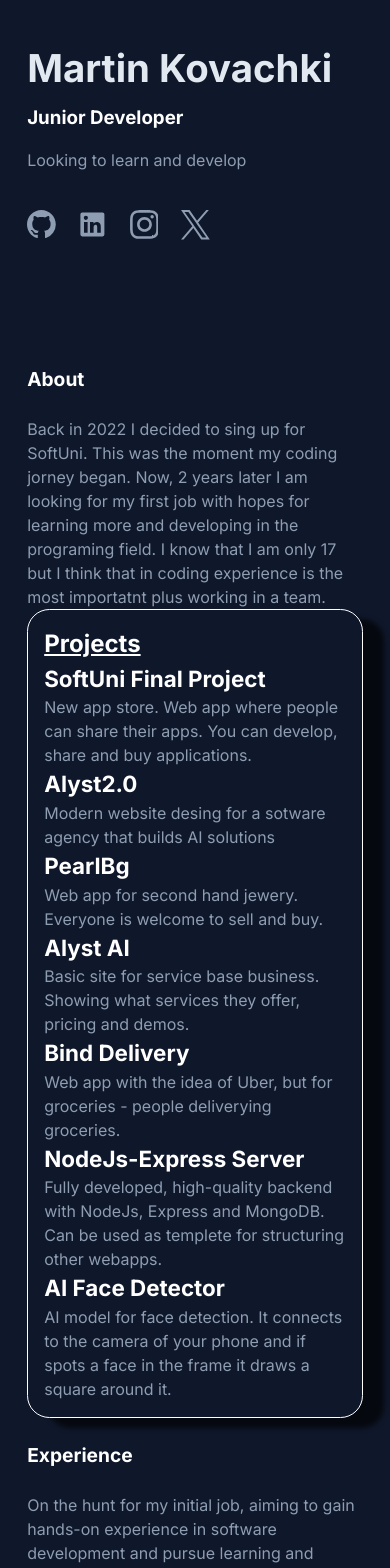
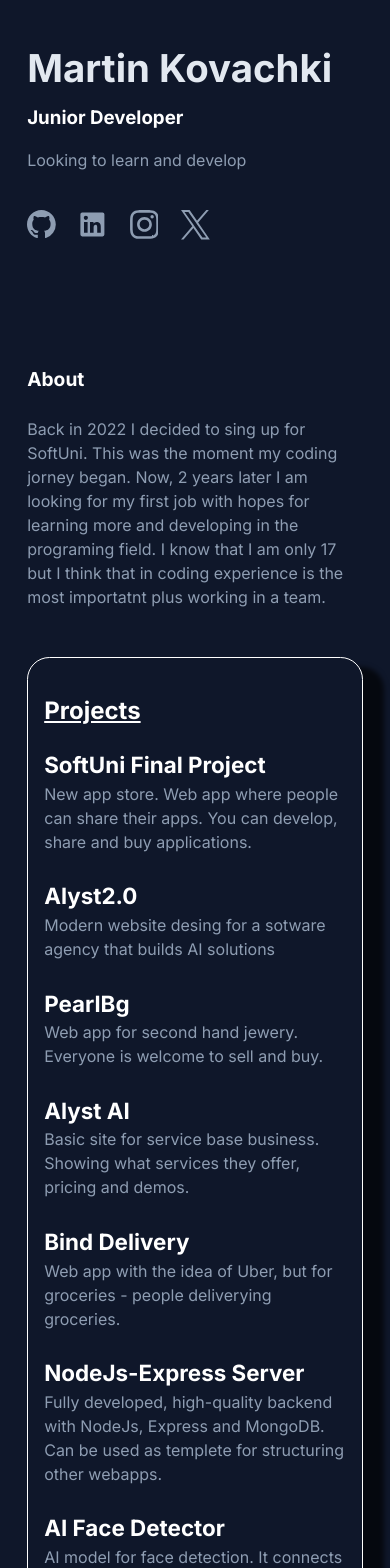
Before and after one commit to Martbul/MartinKovachki, a React (Vite) app in the folder Martin Kovachki/: page / in a window 390 px wide. Shown: the top 1568 px of the page. Built offline with nearby package versions, Linux system fonts and the light colour scheme.

Commit message:
mobile css

```diff
--- a/Martin Kovachki/src/Shared/About/About.css
+++ b/Martin Kovachki/src/Shared/About/About.css
@@ -5,6 +5,11 @@
 
 .container .content p{
     color:#8e9db2;
+}
+@media(max-width:1000px){
+    .about{
+        margin-bottom: 3em;
+    }
 }
 
 @media(min-width:1000px){
--- a/Martin Kovachki/src/Shared/About/About.jsx
+++ b/Martin Kovachki/src/Shared/About/About.jsx
@@ -2,7 +2,7 @@ import "./About.css"
 export default function About() {
   return (
     <>
-      <div className="container" name='about'>
+      <div className="container about" name='about'>
         <div className="title">
           <h4>About</h4>
         </div>
--- a/Martin Kovachki/src/Shared/Projects/Projects.css
+++ b/Martin Kovachki/src/Shared/Projects/Projects.css
@@ -42,3 +42,16 @@ text-decoration: underline;
     border-radius: 0.3em;
     background-color: #141F38;
 }
+
+@media(max-width:1000px){
+    .c-project{
+        padding: 1em;
+    }
+    .c-project .title h1{
+        margin: 0.8em 0;
+    }
+
+    .c-project .project .content{
+        margin-bottom: 1.6em;
+    }
+}
--- a/Martin Kovachki/src/Shared/Projects/Projects.jsx
+++ b/Martin Kovachki/src/Shared/Projects/Projects.jsx
@@ -2,7 +2,7 @@ import "./Projects.css";
 export default function Projects() {
   return (
     <>
-      <div className="container container-border">
+      <div className="container container-border c-project">
         <div className="title">
           <h1>Projects</h1>
         </div>
```
